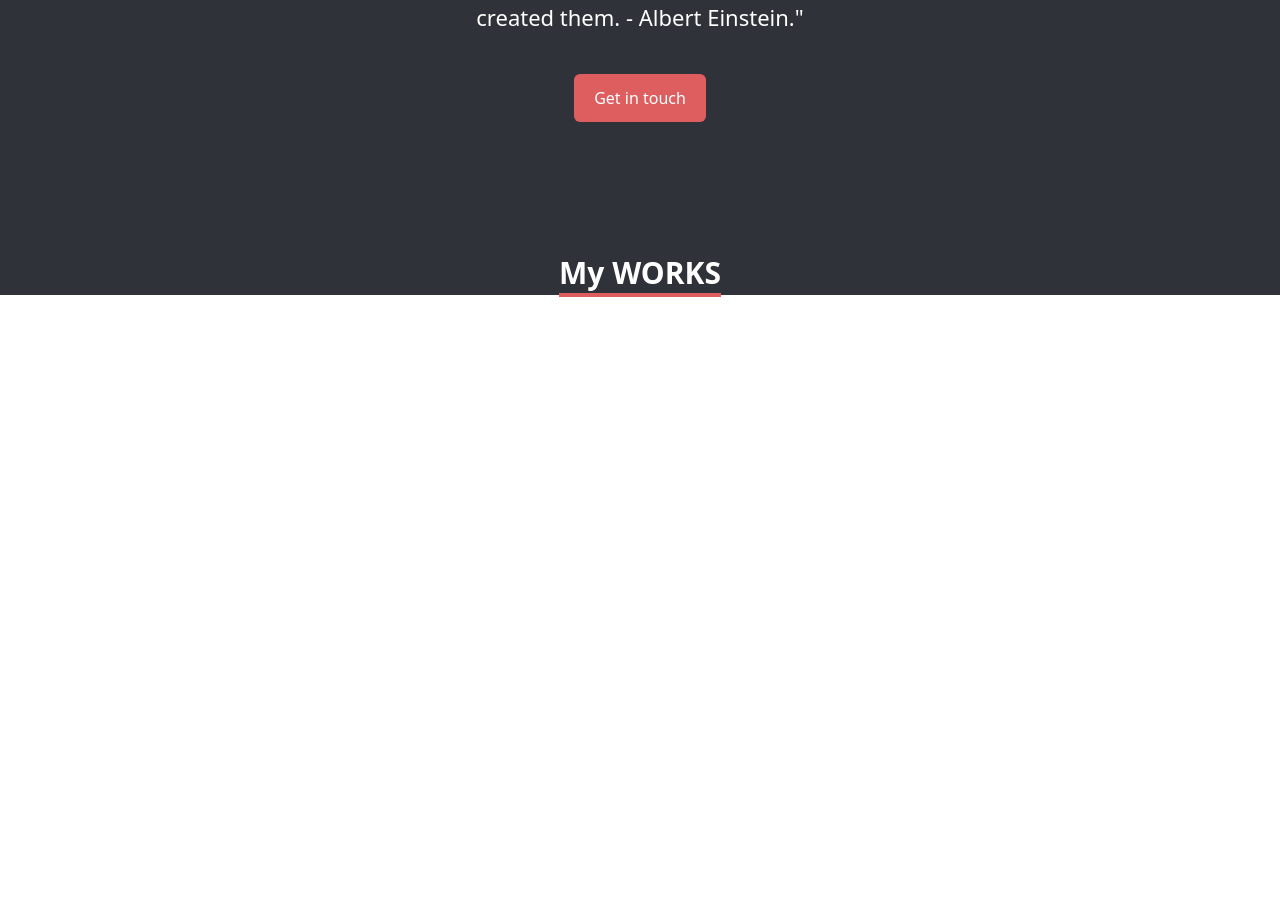
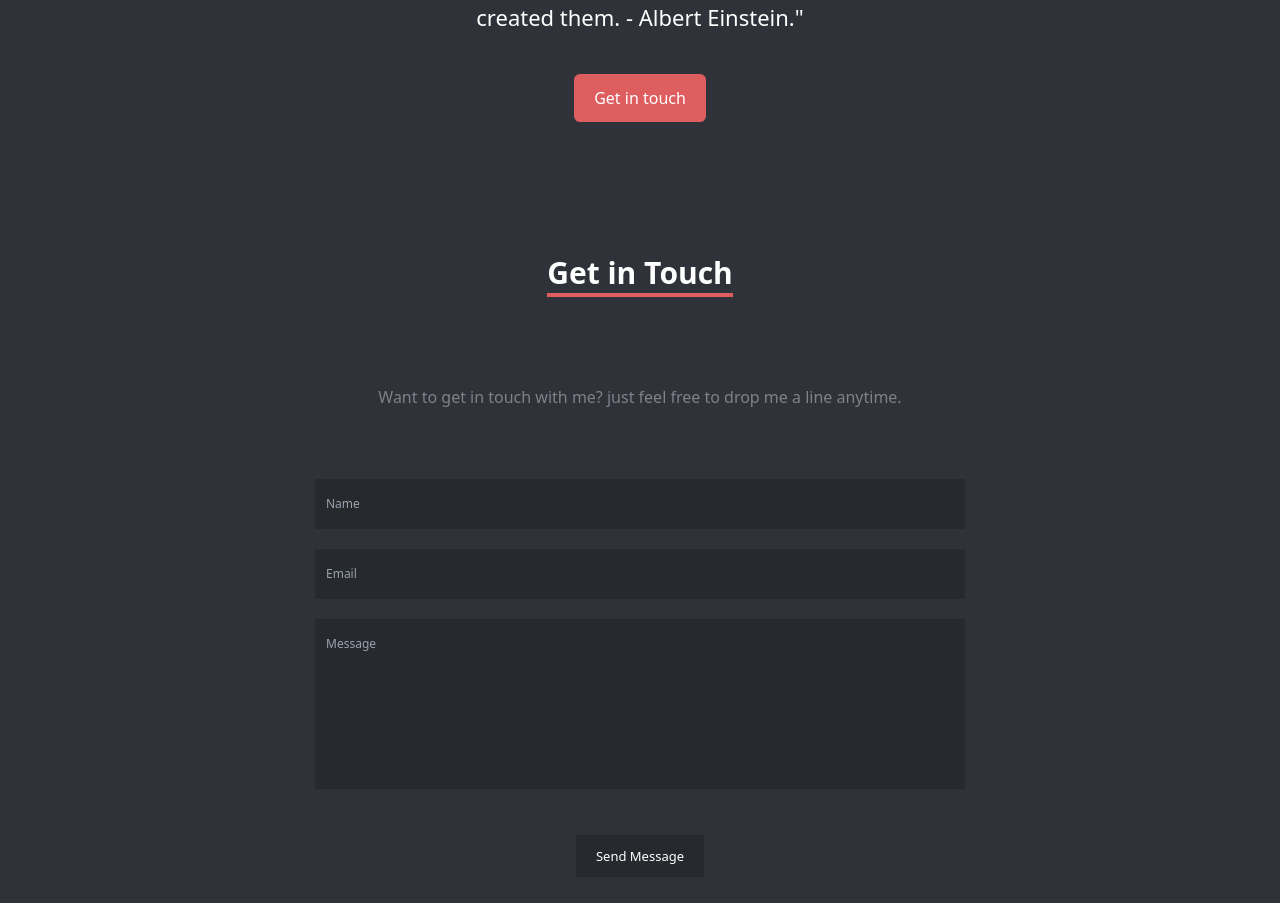
Before and after one commit to ebharathi/portfolio, a Next.js app: page / in a window 1280 px wide. Shown: the part 2165-3068 px from the top of the page. Before the commit the page ends 2462 px from the top, so only its background shows below. Built offline with nearby package versions, Linux system fonts and the light colour scheme.

Commit message:
added contact form

```diff
--- a/components/Contact.tsx
+++ b/components/Contact.tsx
@@ -1,7 +1,23 @@
 const Contact=()=>{
     return (
-        <div>
-            contact
+        <div  className="bg-[#2F3238] px-60">
+             <div className="text-center pt-32">
+                <span className="text-[30px] font-bold text-white bottom-border">Get in Touch</span>
+            </div>
+            <div id="contact" className="text-center">
+    <div className="container">
+        <div className="address">Want to get in touch with me?  just feel free to drop me a line anytime. </div>
+        <div id="contact-form">
+            <div id="message"></div>
+            <form method="post" action="" name="contactform" id="contactform">
+                <input name="name" type="text" id="name"  className="inputForm2" placeholder="Name" / >
+                <input name="email" type="text" id="email" placeholder="Email"/>
+                <textarea name="comments"  id="comments" placeholder="Message"  ></textarea>
+                <input type="submit" className="send_message transition" id="submit" value="Send Message" />
+            </form>
+        </div>
+    </div>
+</div>
         </div>
     )
 
--- a/pages/index.tsx
+++ b/pages/index.tsx
@@ -8,6 +8,7 @@ import HomeComponent from '@/components/Home'
 import About from '@/components/About'
 import { useState } from 'react'
 import Projects from '@/components/Projects'
+import Contact from '@/components/Contact'
 export default function Home() {
    const [bg,setBG]=useState(false);
   return (
@@ -17,7 +18,8 @@ export default function Home() {
         <HomeComponent/>
        </div>
        <About/>
-       <Projects/>
+       {/* <Projects/> */}
+       <Contact/>
      </>
   )
 }
--- a/styles/globals.css
+++ b/styles/globals.css
@@ -23,7 +23,7 @@ font-size: 60px;
     min-height: 1000px;
 }
 #about-img{
-    min-height: 900px;
+    min-height: 800px;
 }
 .bottom-border{
     border-bottom:4px solid #de5e60 ;
@@ -44,3 +44,91 @@ font-size: 60px;
     border-bottom-width: 4px;
     border-right-width: 4px;
   }
+
+  #contact {
+    padding-top: 45px;
+    padding-bottom: 0;
+    padding: 90px 0;
+
+}
+#contact ::selection {
+    color:#7F8289;
+    border: 1px solid #26292E;
+
+}
+#contact ::-moz-selection { /* For Firefox */
+    color:#7F8289;
+    border: 1px solid #26292E;
+
+}
+#contact #contact-form {
+    max-width:650px;
+    margin:70px auto;
+    float:none;
+}
+#contact #contact-form input[type="text"], #contact #contact-form  textarea {
+    color:#7F8289;
+    font-size: 12px;
+    padding: 15px 0;
+    width: 100%;
+    padding-left:10px;
+    background:#26292E;
+    margin-bottom:20px;
+    border:0;
+    border:1px solid #26292E;
+    position:relative;
+}
+#contact #contact-form input[type="submit"] {
+    float:none;
+    margin:20px auto;
+}
+#contact .error_message {
+    color:red;
+}
+#contact-form {
+    text-align:center!important;
+    max-width:600px;
+    float:left;
+}
+#contact-form input[type="text"], #contact-form  textarea {
+    color: #7F8289;
+    font-size: 12px;
+    padding: 15px 0;
+    width: 100%;
+    padding-left:10px;
+    background:none;
+    background:rgba(255,255,255,0.2);
+    margin-bottom:20px;
+    position:relative;
+    border:1px solid #26292E
+}
+#contact-form input[type=text]:focus, #contact-form textarea:focus, input[type=email]:focus {
+    color:#fff;
+    outline:none;
+
+}
+#contact-form textarea {
+    height:170px;
+    resize:none;
+}
+.address
+{
+    display: block;
+    color: #7F8289;
+}
+#contact-form input[type="submit"] , .controls button	{
+    background:none;
+    border:none;
+    border-radius: 0;
+    padding:14px 20px;
+    line-height:14px;
+    cursor:pointer;
+    font-size:13px;
+    color:#fff;
+    -webkit-appearance: none;
+    float:right;
+    background:#26292E;
+}
+#contact-form input[type="submit"]:hover , .controls button {
+    background:#DE5E60;
+}
```
